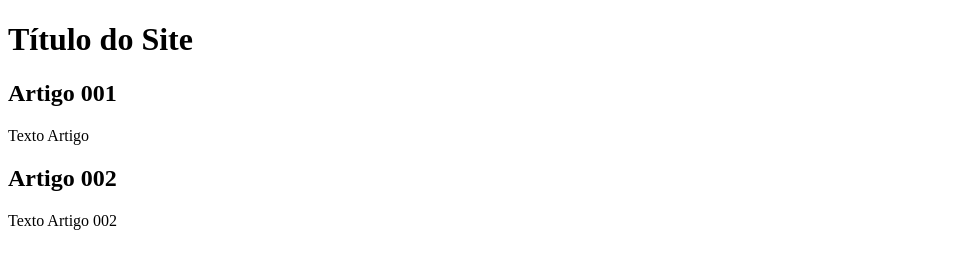
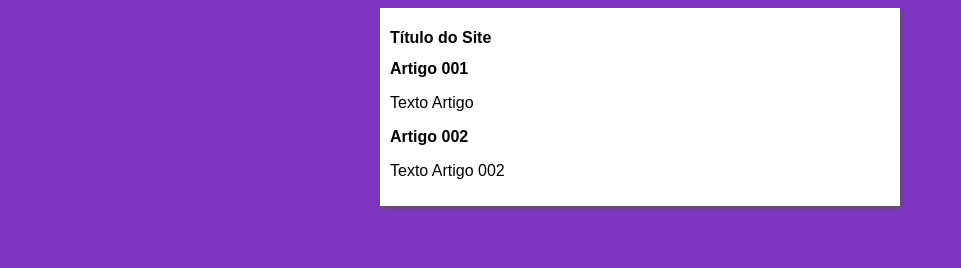
Before and after one commit to cleison123/projeto-site2, a plain HTML site: page index.html in a window 1280 px wide. Shown: the whole page, without its empty margins (0-961 px from the left). Drawn offline with Linux system fonts and the light colour scheme.

Commit message:
iniciei o design

```diff
--- /dev/null
+++ b/estilos/style.css
@@ -0,0 +1,18 @@
+*{
+    font-family: Arial, Helvetica, sans-serif;
+    font-size: 16px;
+
+}
+
+body{
+    background-color: rgb(126, 53, 194);
+
+}
+
+main{
+    background-color: white;
+    width: 500px;
+    margin: auto;
+    padding: 10px;
+    box-shadow: 3px 3px 5px rgb(92, 85, 85);
+}
--- a/index.html
+++ b/index.html
@@ -5,6 +5,7 @@
     <meta http-equiv="X-UA-Compatible" content="IE=edge">
     <meta name="viewport" content="width=device-width, initial-scale=1.0">
     <title>Título do Site</title>
+    <link rel="stylesheet" href="estilos/style.css">
 </head>
 <body>
     <main>
```
